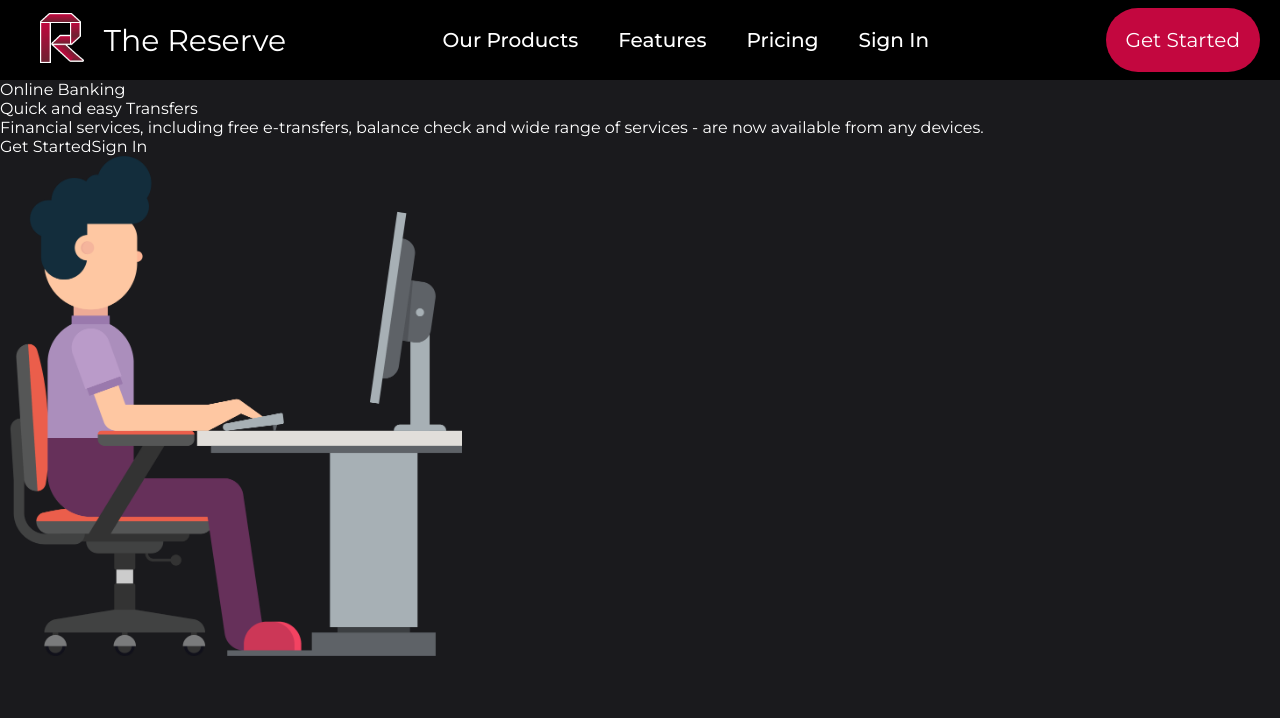
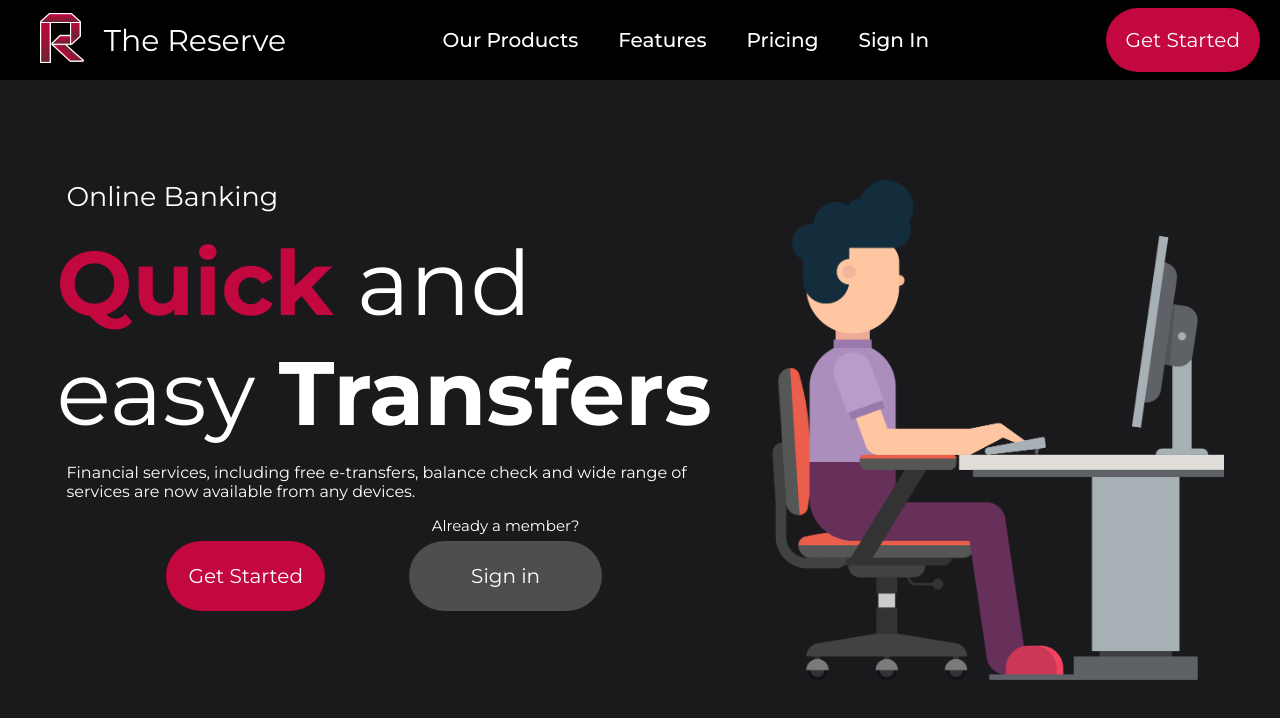
Before and after one commit to cw417/CPS406-project, a React (Create React App) app in the folder client/: page / in a window 1280 px wide. Shown: the top 718 px of the page. Built offline with nearby package versions, Linux system fonts and the light colour scheme.

Commit message:
home page
is done!!

```diff
--- a/client/src/pages/Homepage.js
+++ b/client/src/pages/Homepage.js
@@ -1,28 +1,44 @@
 import HomeNavbar from "../comps/HomeNavbar";
-import styles from "../styles/HomePage.css";
+import styles from "../styles/HomePage.module.css";
 import { NavLink, useNavigate } from "react-router-dom";
 import desktopMan from "../images/man_on_desktop.png";
 
 export default function Homepage() {
-
   return (
     <div>
       <HomeNavbar />
-      <div className={styles.flex_container}>
-        <div>
-          <p>Online Banking</p>
-          <p>Quick and easy Transfers</p>
-          <p>
-            Financial services, including free e-transfers, balance check and
-            wide range of services - are now available from any devices.
-          </p>
-          <NavLink to="/signup">Get Started</NavLink>
-          <NavLink to="/login">Sign In</NavLink>
+      <div className={styles.outer_box}>
+        <div className={styles.left_box}>
+          <div className={styles.first_box}>
+            <p>Online Banking</p>
+          </div>
+          <div className={styles.second_box}>
+            <p>
+              <span className={styles.red_bold_text}>Quick</span> and <br />
+              easy&nbsp;<span className={styles.bold_text}>Transfers</span>
+            </p>
+          </div>
+          <div className={styles.third_box}>
+            <p>
+              Financial services, including free e-transfers, balance check and
+              wide range of services are now available from any devices.
+            </p>
+          </div>
+
+          <div className={styles.grid_container}>
+            <div className={styles.grid_item1}>
+              <p>Already a member?</p>
+            </div>
+            <NavLink className={styles.grid_item2} to="/signup">
+              <div>Get Started</div>
+            </NavLink>
+            <NavLink to="/login" className={styles.grid_item3}>
+              <div>Sign in</div>
+            </NavLink>
+          </div>
         </div>
-        <div>
-          <NavLink to="/">
-            <img src={desktopMan} height="500" alt="The Reserve" />
-          </NavLink>
+        <div className={styles.right_box}>
+          <img src={desktopMan} height="500" alt="The Reserve" />
         </div>
       </div>
     </div>
--- a/client/src/styles/HomePage.css
+++ /dev/null
@@ -1,11 +0,0 @@
-.flex_container {
-  display: flex;
-  flex-wrap: nowrap;
-  background-color: DodgerBlue;
-}
-
-.flex_container > div {
-  background-color: #f1f1f1;
-  width: 1000000px;
-  margin: 10px;
-}
--- /dev/null
+++ b/client/src/styles/HomePage.module.css
@@ -0,0 +1,88 @@
+.outer_box {
+  display: flex;
+  justify-content: center;
+  margin: 100px;
+}
+
+.left_box {
+  padding-right: 50px;
+}
+
+.left_box > div{
+  margin-bottom:15px;
+}
+
+
+.grid_container {
+  display: grid;
+  margin: 10px;
+  grid-template-columns: auto auto auto;
+  row-gap: 3px;
+  column-gap: 20px;
+  padding-left: 100px;
+  padding-right: 100px;
+}
+
+.grid_item1 {
+  font-size: 15px;
+  text-align: center;
+  grid-column-start: 3;
+  grid-column-end: 4;
+}
+.grid_item2 {
+  background-color:#C3073F;
+  font-size: 20px;
+  justify-content: center;
+  height: 70px;
+  border-radius:40px;
+  grid-column-start: 1;
+  grid-column-end: 2;
+  grid-row-start: 2;
+  grid-row-start: 3;
+  display: flex;
+  align-items: center;
+
+}
+.grid_item3 {
+  background-color:#4E4E50;
+  font-size: 20px;
+  justify-content: center;
+  height: 70px;
+  border-radius:40px;
+  grid-column-start: 3;
+  grid-column-end: 4;
+  grid-row-start: 2;
+  grid-row-start: 3;
+  display: flex;
+  align-items: center;
+}
+.grid_item2:hover {
+    background-color:#950740;
+}
+.grid_item3:hover {
+    background-color:#424141;
+}
+
+
+.first_box {
+  font-size: 27px;
+  padding-left: 10px;
+}
+
+.second_box {
+  font-size: 90px;
+}
+
+.third_box {
+  width:650px;
+  padding-left: 10px;
+}
+
+.red_bold_text {
+  color: #C3073F;
+  font-weight:bold;
+}
+
+.bold_text {
+  font-weight:bold;
+}
```
